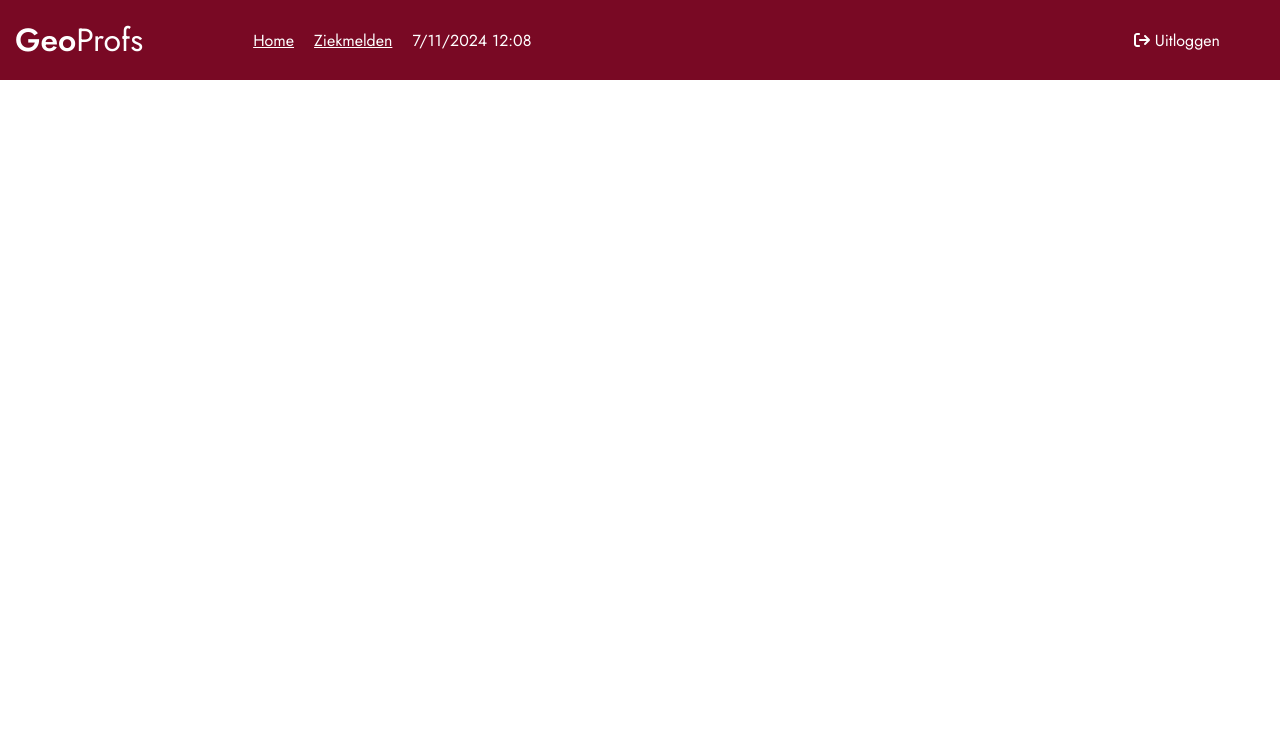
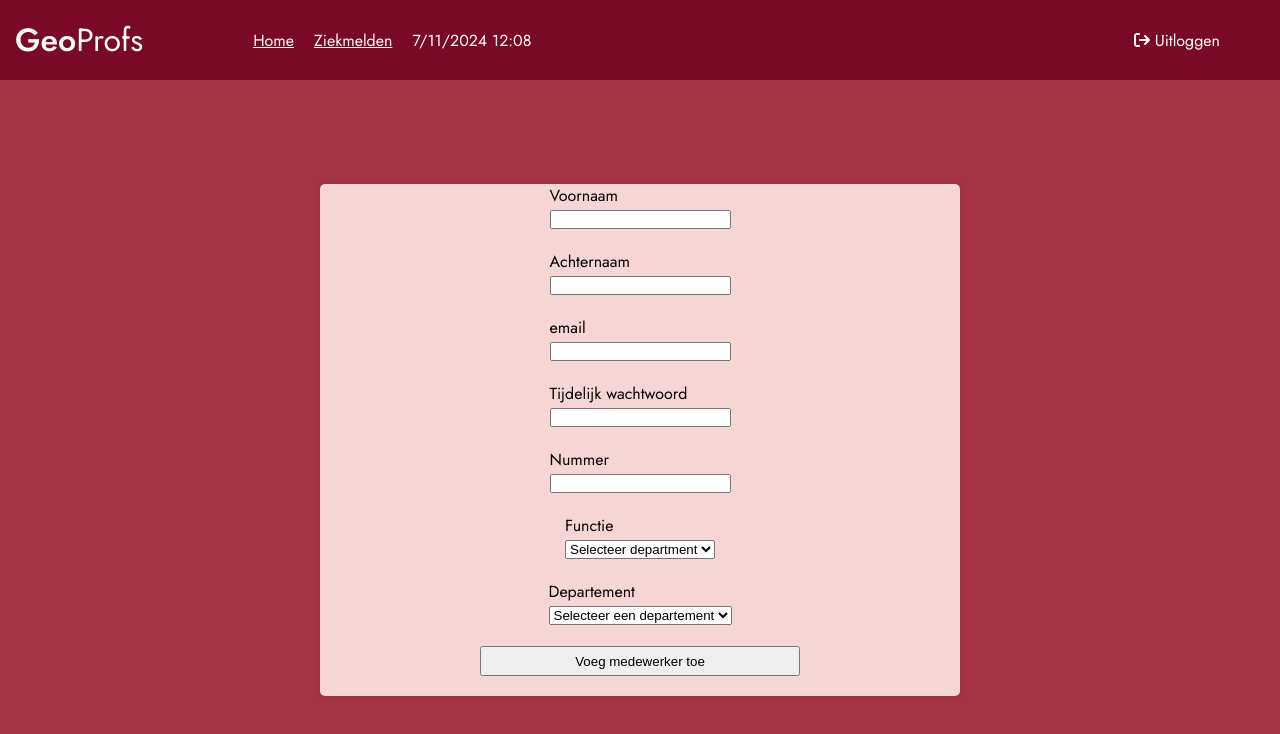
Before and after one commit to BoraEfe/GeoProfs, a React (Vite) app: page /AddUser in a window 1280 px wide. Shown: the top 734 px of the page. Built offline with nearby package versions, Linux system fonts and the light colour scheme.

Commit message:
maken van adduser

```diff
--- a/src/App.jsx
+++ b/src/App.jsx
@@ -7,6 +7,7 @@ import Ziekmelden from './Pages/Ziekmelden/Ziekmelden'
 import Verlofaanvraag from './Pages/Verlofaanvraag/Verlofaanvraag'
 import VakantieDagen from './Pages/VakantieDagen/VakantieDagen'
 import { UserProvider } from './context/user'
+import AddUser from './pages/AddUser/AddUser'
 
 
 const App = () => {
@@ -20,6 +21,7 @@ const App = () => {
           <Route path="/ziekmelden" element={<Ziekmelden />} />
           <Route path="/verlofaanvraag" element={<Verlofaanvraag />} />
           <Route path="/vakantiedagen" element={<VakantieDagen />} />
+          <Route path="AddUser" element={<AddUser/>}/>
         </Routes>
       </UserProvider>
     </body>
--- /dev/null
+++ b/src/Pages/AddUser/AddUser.css
@@ -0,0 +1,40 @@
+*{
+    padding:0;
+    margin:0;
+}
+.adduser-container{
+    width:100%;
+    min-height: calc(100vh - 80px);
+    background-color: tomato;
+    display: flex;
+    flex-direction: row;
+    font-family: "jost", sans-serif;
+    background-color:#A63446;
+    justify-content: center;
+    align-items: center;
+
+    .adduser-form-container{
+        width:50%;
+        min-height:auto;
+        background-color: #F6D5D5;
+        border-radius: 5px;
+        box-shadow: 0 0 10px rgba(0, 0, 0, 0.1);
+        margin-top:50px;
+        margin-bottom:50px;
+
+        form{
+            width:100%;
+            height:100%;
+            display:flex;
+            flex-direction: column;
+
+            button{
+                width:50%;
+                height:30px;
+                margin-bottom:20px;
+            }
+
+
+        }
+    }
+}
--- /dev/null
+++ b/src/Pages/AddUser/AddUser.jsx
@@ -0,0 +1,177 @@
+import { string } from 'i/lib/util';
+import { useState } from 'react';
+import './AddUser.css'
+import { addDoc, doc, updateDoc } from 'firebase/firestore';
+import {db} from '../../firebase'
+import { text } from '@fortawesome/fontawesome-svg-core';
+import { collection } from 'firebase/firestore';
+
+const AddUser = () => {
+    const [firstName, setFirstName] = useState('');
+    const [lastName, setLastName] = useState('');
+    const [email, setEmail] = useState('');
+    const [temporaryPassword, setTemporaryPassword] = useState('');
+    const [phoneNumber, setPhoneNumber] = useState('');
+    const [role, setRole] = useState('');
+    const [employeeFunction, setEmployeeFunction] = useState('');
+    const [department, setDepartment] = useState('');
+
+    const createUser = async (e) => {
+
+        console.log(department)
+
+        e.preventDefault();
+
+        if (!firstName || !lastName || !email || !temporaryPassword || !phoneNumber || !employeeFunction ||
+            (employeeFunction !== 'CEO' && employeeFunction !== 'Office-manager' && !department)){
+            alert("Voer alle velden in!");
+            console.log('probleempje');
+
+
+        }
+        else{
+            try{
+              const userDepartment = (employeeFunction === 'CEO' || employeeFunction === 'Office-manager') ? '' : department;
+              const docRef = await addDoc(collection(db, 'users'),{
+                    voornaam: firstName,
+                    achternaam: lastName,
+                    email: email,
+                    tijdelijkwachtwoord: temporaryPassword,
+                    permanentwachtwoord: '',
+                    functie: employeeFunction,
+                    role: role,
+                    departement: userDepartment,
+                });
+                console.log('gelukt!');
+
+                const userId = docRef.id;
+                console.log(userId)
+
+                await updateDoc(doc(db, 'users', userId), {
+                    userId: userId
+                });
+                console.log('User aangemaakt met ID: ', userId)
+            }
+            catch(error){
+                console.log('foutje');
+                console.log(error);
+
+            }
+        }
+    }
+
+
+    return(
+        <div className='adduser-container'>
+            <div className='adduser-form-container'>
+                <form onSubmit={createUser}>
+                    <label>
+                        <p>
+                            Voornaam
+                        </p>
+                        <input
+                        type='text'
+                        value={firstName}
+                        onChange={(e) => setFirstName(e.target.value)}
+                        />
+                     </label>
+                     <label>
+                        <p>
+                            Achternaam
+                        </p>
+                        <input
+                        type='text'
+                        value={lastName}
+                        onChange={(e) => setLastName(e.target.value)}
+                        />
+                    </label>
+                    <label>
+                        <p>
+                            email
+                        </p>
+                        <input
+                        type='text'
+                        value={email}
+                        onChange={(e) => setEmail(e.target.value)}
+                        />
+                    </label>
+                    <label>
+                        <p>
+                            Tijdelijk wachtwoord
+                        </p>
+                        <input
+                        type='password'
+                        value={temporaryPassword}
+                        onChange={(e) => setTemporaryPassword(e.target.value)}
+                        />
+                    </label>
+                    <label>
+                        <p>
+                            Nummer
+                        </p>
+                        <input
+                        type='number'
+                        value={phoneNumber}
+                        onChange={(e) => setPhoneNumber(e.target.value)}
+                        />
+                    </label>
+                    <label>
+                     <p>
+                        Functie
+                     </p>
+                     <select
+                     value={employeeFunction}
+                     onChange={(e) => {
+                        setEmployeeFunction(e.target.value);
+                        if (e.target.value === "CEO") {
+                            setRole('1');
+                            setDepartment('');
+                        }
+                        else if (e.target.value === 'Office-manager'){
+                            setRole('2');
+                            setDepartment('');
+                        }
+                        else if (e.target.value === 'Manager'){
+                            setRole('3');
+                        }
+                        else if (e.target.value === 'Medewerker'){
+                            setRole('4');
+                        }
+                     }}
+                     >
+                        <option value="" disabled>Selecteer department</option>
+                        <option value="CEO"> CEO</option>
+                        <option value="Office-manager">Offce-manager</option>
+                        <option value="Manager">Manager</option>
+                        <option value="Medewerker">Medewerker</option>
+                     </select>
+                    </label>
+                    {employeeFunction !== 'CEO' && employeeFunction !== 'Office-manager' && (
+                    <label>
+                     <p>
+                        Departement
+                     </p>
+                     <select
+                     value={department}
+                     onChange={(e) => setDepartment(e.target.value)}
+                     >
+                         <option value="" disabled>Selecteer een departement</option>
+                        <option value="geoict">Geo-ICT</option>
+                        <option value="geodesy">Geodesy</option>
+                        <option value="relationmanagement">Relation management</option>
+                        <option value="finance">Finance</option>
+                        <option value="hrm">HRM</option>
+                        <option value="ict">ICT</option>
+                     </select>
+                    </label>
+                    )}
+                    <button type='submit'>
+                        Voeg medewerker toe
+                    </button>
+                </form>
+            </div>
+        </div>
+    )
+}
+
+export default AddUser;
--- a/src/Pages/HomePage/HomePage.css
+++ b/src/Pages/HomePage/HomePage.css
@@ -6,7 +6,7 @@ main{
     font-family: "jost", sans-serif;
     background-color:#A63446;
     width: 100%;
-    height:100vh;
+    min-height: calc(100vh - 80px);
     display: flex;
     flex-direction: row;
 
--- a/src/Pages/Login/Login.jsx
+++ b/src/Pages/Login/Login.jsx
@@ -26,17 +26,17 @@ const Login = () => {
                 querySnapshot.forEach((doc) => {
                     const user = doc.data();
 
-                    if (user.password === password){
+                    if (user.tijdelijkwachtwoord === password){
                         isLoggedIn = true;
                         console.log('login success');
 
-                        sessionStorage.setItem('firstname', user.firstname)
-                        sessionStorage.setItem('lastname', user.lastname)
-                        sessionStorage.setItem('username', user.username)
+                        sessionStorage.setItem('firstname', user.voornaam)
+                        sessionStorage.setItem('lastname', user.achternaam)
                         sessionStorage.setItem('email', user.email)
-                        sessionStorage.setItem('vakantiedagen', user.email)
                         sessionStorage.setItem('role', user.role)
-                        sessionStorage.setItem('uuid', user.uuid)
+                        sessionStorage.setItem('function', user.functie)
+                        sessionStorage.setItem('department', user.departement)
+                        sessionStorage.setItem('userid', user.userId)
 
                         setUser({
                             username: user.username,
```
